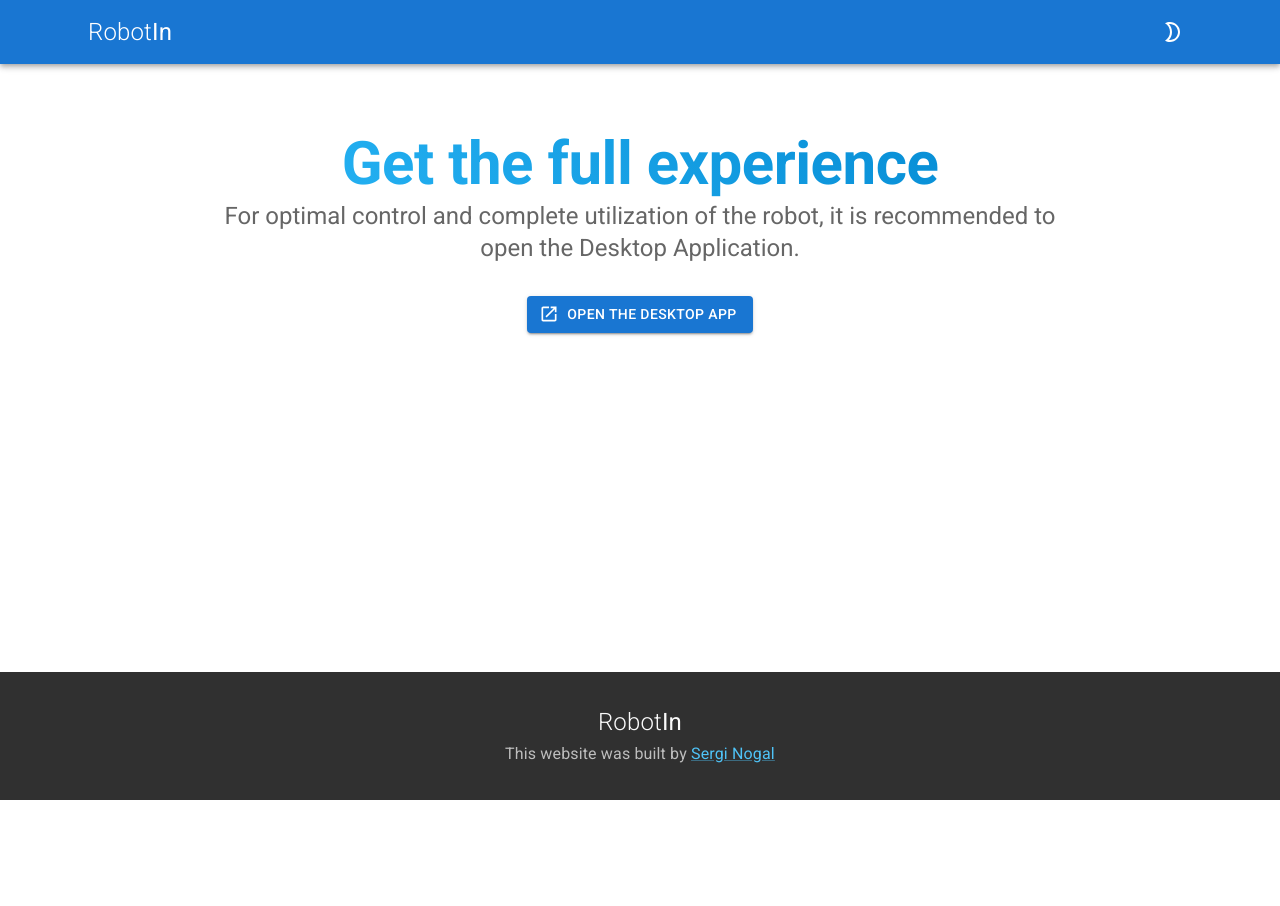
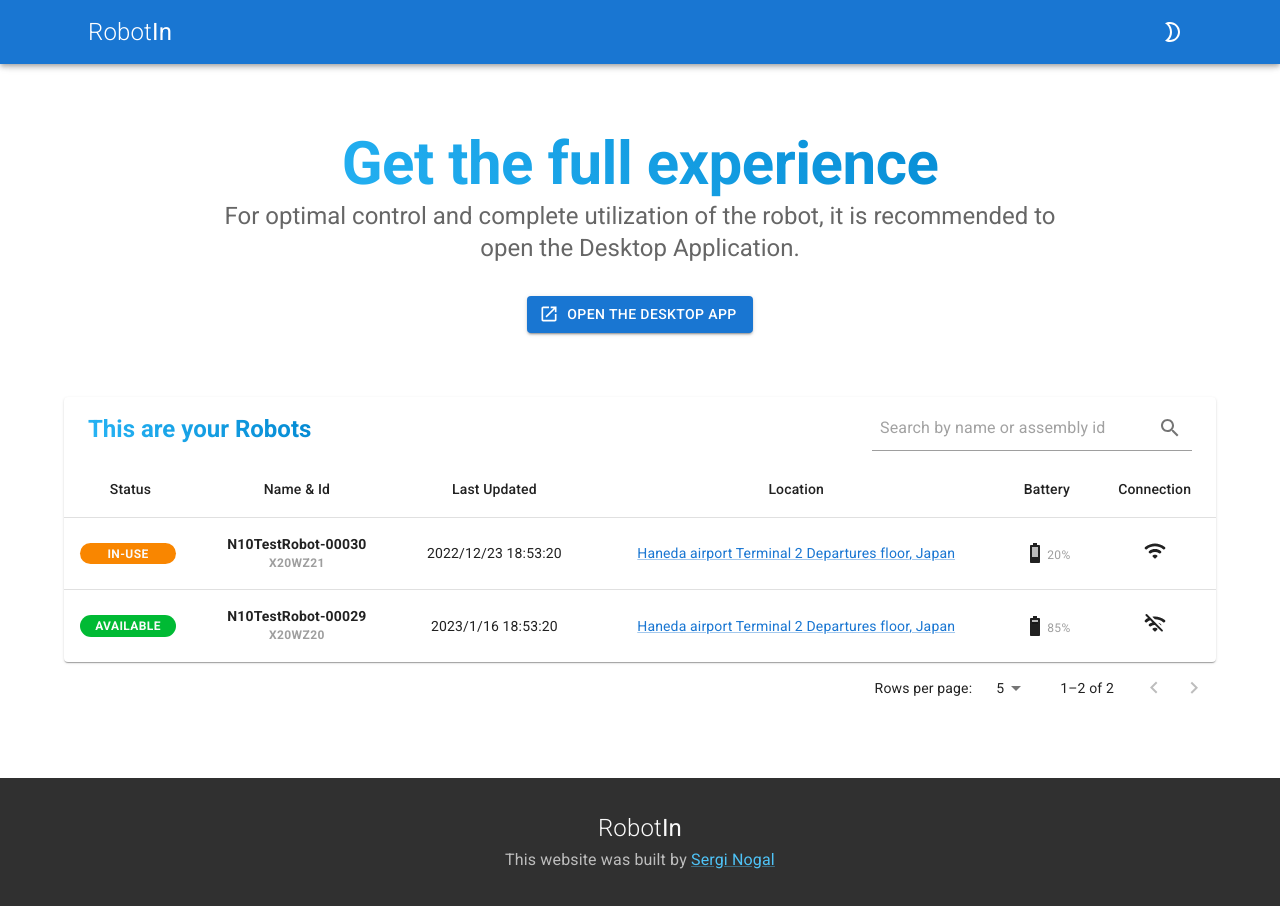
Before and after one commit to serginogal/RobotIn, a React (Vite) app: page / in a window 1280 px wide. Before the commit the page ends 800 px from the top, so only its background shows below. Built offline with nearby package versions, Linux system fonts and the light colour scheme.

Commit message:
Add RobotTable

```diff
--- a/src/App.tsx
+++ b/src/App.tsx
@@ -1,10 +1,59 @@
 import Hero from '@components/Hero'
+import RobotTable from '@components/RobotTable'
+import { Container } from '@mui/material'
 import MainLayout from './layouts/MainLayout'
 
 function App() {
   return (
     <MainLayout>
       <Hero />
+      <Container sx={{ py: 8 }} maxWidth="lg">
+        <RobotTable
+          isLoading={false}
+          robots={[
+            {
+              name: 'N10TestRobot-00030',
+              status: 'IN-USE',
+              assemblyCode: 'X20WZ21',
+              robotStats: {
+                updatedOn: '2022-12-23T18:53:20.676',
+                batteryLevel: 20,
+                isCharging: false,
+                networkConnected: true,
+              },
+              venue: {
+                location: 'Haneda airport Terminal 2 Departures floor, Japan',
+                coordinates: [35.5507045, 139.7858074],
+                description: 'Haneda airport Terminal 2 Departures floor',
+                venueName: 'Haneda airport',
+                city: 'Tokyo',
+                country: 'Japan',
+              },
+            },
+            {
+              name: 'N10TestRobot-00029',
+              status: 'AVAILABLE',
+              assemblyCode: 'X20WZ20',
+              robotStats: {
+                updatedOn: '2023-01-16T18:53:20.676',
+                batteryLevel: 85,
+                isCharging: false,
+                networkConnected: false,
+              },
+              venue: {
+                location: 'Haneda airport Terminal 2 Departures floor, Japan',
+                coordinates: [35.5507045, 139.7858074],
+                description: 'Haneda airport Terminal 2 Departures floor',
+                venueName: 'Haneda airport',
+                city: 'Tokyo',
+                country: 'Japan',
+              },
+            },
+          ]}
+          error={null}
+          searchData={res => res && alert(res)}
+        />
+      </Container>
     </MainLayout>
   )
 }
--- /dev/null
+++ b/src/components/RobotTable/TableStates/EmptyTable.tsx
@@ -0,0 +1,25 @@
+import { Box, TableCell, TableRow, Typography } from '@mui/material'
+
+const EmptyTable = () => (
+  <TableRow>
+    <TableCell colSpan={6}>
+      <Box
+        minHeight={250}
+        width={'100%'}
+        display={'flex'}
+        flexDirection={'column'}
+        alignItems={'center'}
+        justifyContent={'center'}
+      >
+        <Typography variant={'h5'} component={'h5'}>
+          Ooops! Looks like there are no Robots to load. 🤖
+        </Typography>
+        <Typography variant={'subtitle2'} component={'p'}>
+          Contact the administrator to register some robots.
+        </Typography>
+      </Box>
+    </TableCell>
+  </TableRow>
+)
+
+export default EmptyTable
--- /dev/null
+++ b/src/components/RobotTable/TableStates/ErrorTable.tsx
@@ -0,0 +1,32 @@
+import { Box, TableCell, TableRow, Typography } from '@mui/material'
+
+type ErrorTableProps = {
+  error: Error
+}
+
+const ErrorTable = ({ error }: ErrorTableProps) => (
+  <TableRow>
+    <TableCell colSpan={6}>
+      <Box
+        minHeight={250}
+        width={'100%'}
+        display={'flex'}
+        flexDirection={'column'}
+        alignItems={'center'}
+        justifyContent={'center'}
+      >
+        <Typography variant={'h5'} component={'h5'}>
+          Ooops! Something went wrong. 😖
+        </Typography>
+        <Typography variant={'caption'} component={'p'}>
+          "{error.message}"
+        </Typography>
+        <Typography variant={'subtitle2'} component={'p'}>
+          While loading the data.
+        </Typography>
+      </Box>
+    </TableCell>
+  </TableRow>
+)
+
+export default ErrorTable
--- /dev/null
+++ b/src/components/RobotTable/TableStates/LoadingTable.tsx
@@ -0,0 +1,19 @@
+import { Box, CircularProgress, TableCell, TableRow } from '@mui/material'
+
+const LoadingTable = () => (
+  <TableRow>
+    <TableCell colSpan={6}>
+      <Box
+        minHeight={250}
+        width={'100%'}
+        display={'flex'}
+        alignItems={'center'}
+        justifyContent={'center'}
+      >
+        <CircularProgress />
+      </Box>
+    </TableCell>
+  </TableRow>
+)
+
+export default LoadingTable
--- /dev/null
+++ b/src/components/RobotTable/index.tsx
@@ -0,0 +1,170 @@
+import { useState } from 'react'
+import {
+  TablePagination,
+  Toolbar,
+  Table,
+  TableBody,
+  TableCell,
+  TableContainer,
+  TableHead,
+  TableRow,
+  Paper,
+} from '@mui/material'
+
+import TitleGradient from '@components/TitleGradient'
+import SearchInput from '@components/SearchInput'
+import StatusIndicator from '@components/StatusIndicator'
+import NameAndId from '@components/NameAndId'
+import LocationLink from '@components/LocationLink'
+import BatteryLevel from '@components/BatteryLevel'
+import NetworkIndicator from '@components/NetworkIndicator'
+
+// Table states
+import EmptyTable from './TableStates/EmptyTable'
+import ErrorTable from './TableStates/ErrorTable'
+import LoadingTable from './TableStates/LoadingTable'
+
+const HEADERS = [
+  'Status',
+  'Name & Id',
+  'Last Updated',
+  'Location',
+  'Battery',
+  'Connection',
+]
+
+type TableHeaderProps = {
+  onSearch: ({ query }?: { query: string }) => any
+}
+const TableHeader = ({ onSearch }: TableHeaderProps) => {
+  return (
+    <Toolbar
+      sx={{
+        display: 'flex',
+        flexDirection: { md: 'row', sm: 'column', xs: 'column' },
+        justifyContent: 'space-between',
+        alignItems: { md: 'center', sm: 'flex-start', xs: 'flex-start' },
+      }}
+    >
+      <TitleGradient component="h5" variant="h5">
+        This are your Robots
+      </TitleGradient>
+      <SearchInput onSearch={onSearch} />
+    </Toolbar>
+  )
+}
+
+type RobotTableProps = {
+  robots: RobotData[] | null
+  error: Error | null
+  isLoading: boolean
+  // @ts-ignore::Property 'query' does not exist on type '{ query: string; } | undefined'.ts(2339)
+  searchData: ({ query }?: { query: string }) => any
+}
+
+const RobotTable = ({
+  robots,
+  error,
+  isLoading,
+  searchData,
+}: RobotTableProps) => {
+  const [tableConfig, setTableConfig] = useState({
+    rowsPerPageOptions: [5, 10, 25, 50, 100],
+    rowsPerPage: 5,
+    page: 0,
+  })
+
+  const handleRowsPerPageChange = (
+    event: React.ChangeEvent<HTMLInputElement>
+  ) => {
+    setTableConfig({
+      ...tableConfig,
+      rowsPerPage: parseInt(event.target.value, 10),
+      page: 0,
+    })
+  }
+  const handlePageChange = (_: unknown, newPage: number) => {
+    setTableConfig({ ...tableConfig, page: newPage })
+  }
+
+  // Slice the data in order to paginate
+  const paginatedRows = (robots || []).slice(
+    tableConfig.page * tableConfig.rowsPerPage,
+    tableConfig.page * tableConfig.rowsPerPage + tableConfig.rowsPerPage
+  )
+
+  return (
+    <>
+      <TableContainer component={Paper}>
+        <TableHeader onSearch={searchData} />
+        <Table aria-label="robots table">
+          <TableHead>
+            <TableRow>
+              {HEADERS.map(head => (
+                <TableCell key={head} align="center">
+                  {head}
+                </TableCell>
+              ))}
+            </TableRow>
+          </TableHead>
+          <TableBody sx={{ width: '100%' }}>
+            {/* Loading data state */}
+            {isLoading && <LoadingTable />}
+            {/* Display error in case api fails */}
+            {!isLoading && error && <ErrorTable error={error} />}
+            {/* Display message in case data is empty */}
+            {!isLoading && robots && paginatedRows.length <= 0 && (
+              <EmptyTable />
+            )}
+            {/* Display data */}
+            {!isLoading &&
+              robots &&
+              paginatedRows.length > 0 &&
+              paginatedRows.map((row, index) => (
+                <TableRow
+                  key={`${index}_${row.assemblyCode}`}
+                  sx={{ '&:last-child td, &:last-child th': { border: 0 } }}
+                  hover
+                >
+                  <TableCell align="center" component="th" scope="row">
+                    <StatusIndicator status={row.status} />
+                  </TableCell>
+                  <TableCell align="center">
+                    <NameAndId name={row.name} id={row.assemblyCode} />
+                  </TableCell>
+                  <TableCell align="center">
+                    {new Date(row.robotStats.updatedOn).toLocaleString('ja-JP')}
+                  </TableCell>
+                  <TableCell align="center">
+                    <LocationLink venue={row.venue} />
+                  </TableCell>
+                  <TableCell align="center">
+                    <BatteryLevel
+                      isCharging={row.robotStats.isCharging}
+                      batteryLevel={row.robotStats.batteryLevel}
+                    />
+                  </TableCell>
+                  <TableCell align="center">
+                    <NetworkIndicator
+                      networkConnected={row.robotStats.networkConnected}
+                    />
+                  </TableCell>
+                </TableRow>
+              ))}
+          </TableBody>
+        </Table>
+      </TableContainer>
+      <TablePagination
+        component="div"
+        count={robots?.length ?? 0}
+        rowsPerPageOptions={tableConfig.rowsPerPageOptions}
+        rowsPerPage={tableConfig.rowsPerPage}
+        page={tableConfig.page}
+        onPageChange={handlePageChange}
+        onRowsPerPageChange={handleRowsPerPageChange}
+      />
+    </>
+  )
+}
+
+export default RobotTable
```
